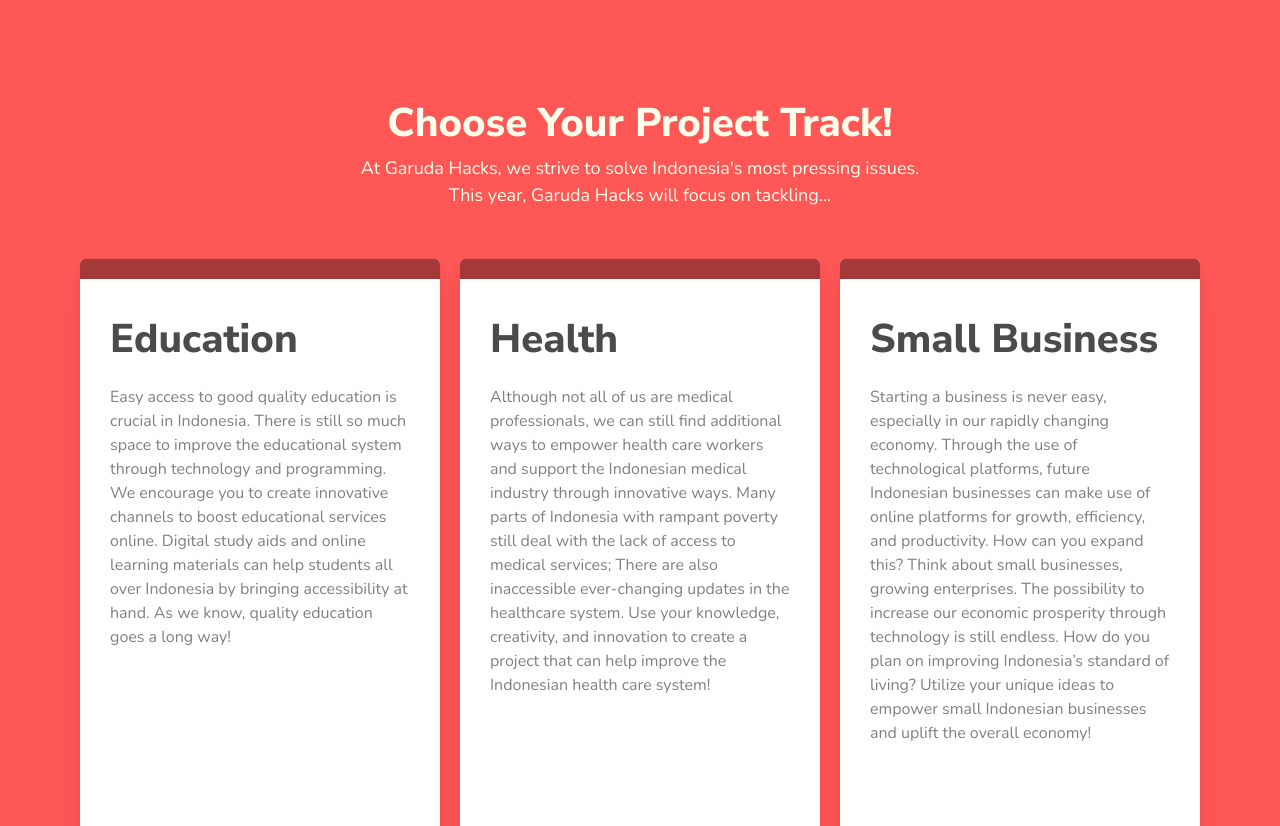
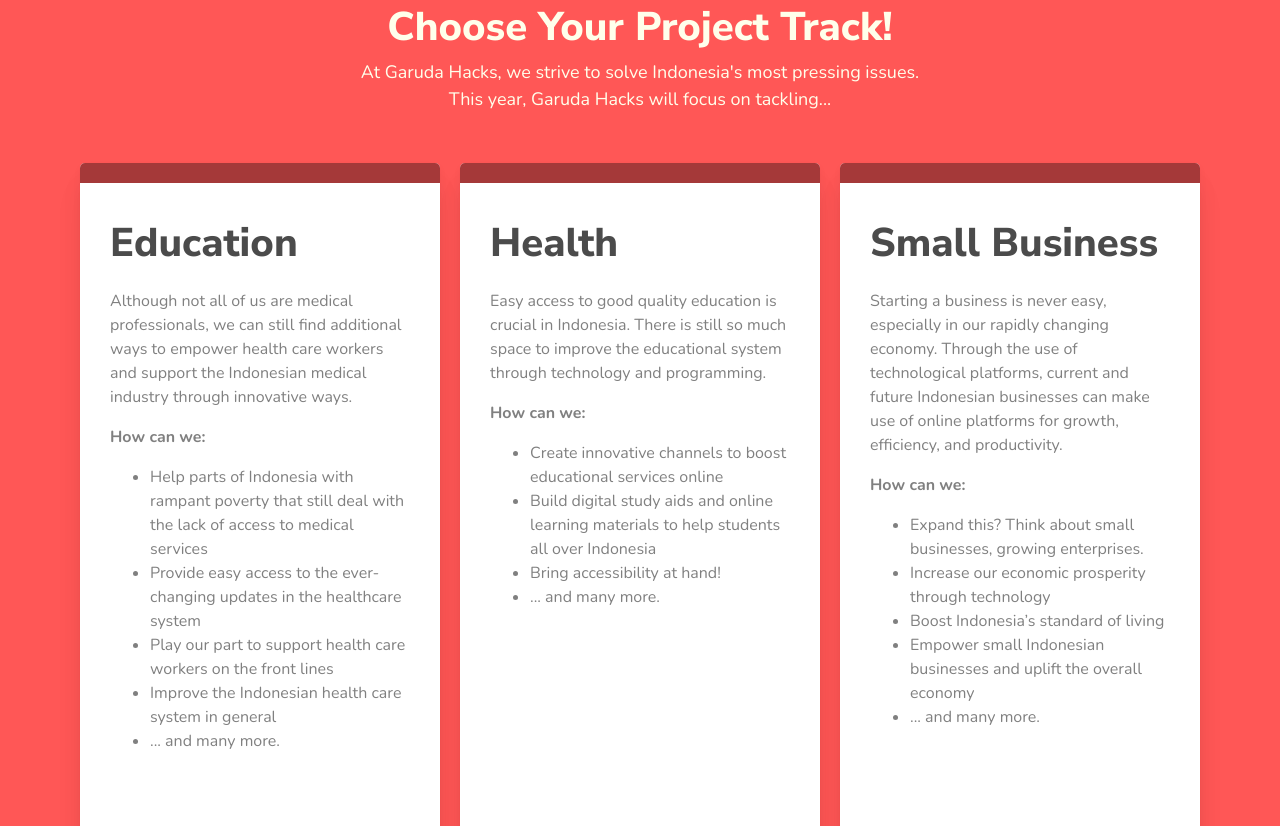
Before and after one commit to GarudaHacks/garudahacks.com, a plain HTML site: page index.html in a window 1280 px wide. Shown: the part 1874-2700 px from the top of the page. Drawn offline with nearby package versions, Linux system fonts and the light colour scheme; a script that the page names is missing.

Commit message:
content writing improvement

```diff
--- a/css/styles.css
+++ b/css/styles.css
@@ -250,7 +250,7 @@ footer a:hover {
     color: var(--text-primary);
 }
 
-.section-track .item .item-desc {
+.section-track .item {
     color: grey;
     font-size: 16px;
 }
--- a/index.html
+++ b/index.html
@@ -328,11 +328,7 @@
                             <p class="item-desc">
                                 Garuda Hacks challenges your creativity,
                                 innovation, and skills by facilitating a
-                                competitive environment for coders! Our mission
-                                is to provide you with hands-on programming
-                                experience through collaborating intensively to
-                                create innovative software projects that are
-                                diverse and accessible.
+                                competitive environment for coders!
                             </p>
                             <img
                                 src="./img/code.svg"
@@ -346,11 +342,8 @@
                             <p class="item-title">Learn</p>
                             <p class="item-desc">
                                 With professionals from the tech industry as our
-                                guest-speakers, we are confident our workshops
-                                will open new channels and expand your
-                                knowledge. Our workshops will give you valuable
-                                insights into the tech industry, preparing you
-                                for your future careers.
+                                guest-speakers, our workshops will open new
+                                channels and expand your knowledge.
                             </p>
                             <img
                                 src="./img/learn.svg"
@@ -364,9 +357,7 @@
                             <p class="item-title">Win</p>
                             <p class="item-desc">
                                 Those who win the Garuda Hacks’s programming
-                                competition will win monetary rewards. You will
-                                also be recognized by our sponsors, judges, and
-                                guest speakers!
+                                competition will win various prizes.
                             </p>
                             <img
                                 src="./img/win.svg"
@@ -395,18 +386,33 @@
                             <div class="item-body">
                                 <p class="item-title">Education</p>
                                 <p class="item-desc">
-                                    Easy access to good quality education is
-                                    crucial in Indonesia. There is still so much
-                                    space to improve the educational system
-                                    through technology and programming. We
-                                    encourage you to create innovative channels
-                                    to boost educational services online.
-                                    Digital study aids and online learning
-                                    materials can help students all over
-                                    Indonesia by bringing accessibility at hand.
-                                    As we know, quality education goes a long
-                                    way!
+                                    Although not all of us are medical
+                                    professionals, we can still find additional
+                                    ways to empower health care workers and
+                                    support the Indonesian medical industry
+                                    through innovative ways.
                                 </p>
+                                <p><strong>How can we:</strong></p>
+                                <ul>
+                                    <li>
+                                        Help parts of Indonesia with rampant
+                                        poverty that still deal with the lack of
+                                        access to medical services
+                                    </li>
+                                    <li>
+                                        Provide easy access to the ever-changing
+                                        updates in the healthcare system
+                                    </li>
+                                    <li>
+                                        Play our part to support health care
+                                        workers on the front lines
+                                    </li>
+                                    <li>
+                                        Improve the Indonesian health care
+                                        system in general
+                                    </li>
+                                    <li>... and many more.</li>
+                                </ul>
                             </div>
                         </div>
                     </div>
@@ -416,19 +422,25 @@
                             <div class="item-body">
                                 <p class="item-title">Health</p>
                                 <p class="item-desc">
-                                    Although not all of us are medical
-                                    professionals, we can still find additional
-                                    ways to empower health care workers and
-                                    support the Indonesian medical industry
-                                    through innovative ways. Many parts of
-                                    Indonesia with rampant poverty still deal
-                                    with the lack of access to medical services;
-                                    There are also inaccessible ever-changing
-                                    updates in the healthcare system. Use your
-                                    knowledge, creativity, and innovation to
-                                    create a project that can help improve the
-                                    Indonesian health care system!
+                                    Easy access to good quality education is
+                                    crucial in Indonesia. There is still so much
+                                    space to improve the educational system
+                                    through technology and programming.
                                 </p>
+                                <p><strong>How can we:</strong></p>
+                                <ul>
+                                    <li>
+                                        Create innovative channels to boost
+                                        educational services online
+                                    </li>
+                                    <li>
+                                        Build digital study aids and online
+                                        learning materials to help students all
+                                        over Indonesia
+                                    </li>
+                                    <li>Bring accessibility at hand!</li>
+                                    <li>... and many more.</li>
+                                </ul>
                             </div>
                         </div>
                     </div>
@@ -443,17 +455,29 @@
                                     Starting a business is never easy,
                                     especially in our rapidly changing economy.
                                     Through the use of technological platforms,
-                                    future Indonesian businesses can make use of
-                                    online platforms for growth, efficiency, and
-                                    productivity. How can you expand this? Think
-                                    about small businesses, growing enterprises.
-                                    The possibility to increase our economic
-                                    prosperity through technology is still
-                                    endless. How do you plan on improving
-                                    Indonesia’s standard of living? Utilize your
-                                    unique ideas to empower small Indonesian
-                                    businesses and uplift the overall economy!
+                                    current and future Indonesian businesses can
+                                    make use of online platforms for growth,
+                                    efficiency, and productivity.
                                 </p>
+                                <p><strong>How can we:</strong></p>
+                                <ul>
+                                    <li>
+                                        Expand this? Think about small
+                                        businesses, growing enterprises.
+                                    </li>
+                                    <li>
+                                        Increase our economic prosperity through
+                                        technology
+                                    </li>
+                                    <li>
+                                        Boost Indonesia’s standard of living
+                                    </li>
+                                    <li>
+                                        Empower small Indonesian businesses and
+                                        uplift the overall economy
+                                    </li>
+                                    <li>... and many more.</li>
+                                </ul>
                             </div>
                         </div>
                     </div>
@@ -653,7 +677,7 @@
                                     <div class="card-body">
                                         Garuda Hacks will be hosted on August
                                         14-16, 2020, completely virtually. All
-                                        you need is to create a Slake account to
+                                        you need is to create a Slack account to
                                         communicate with our Garuda Hacks
                                         community.
                                     </div>
```
